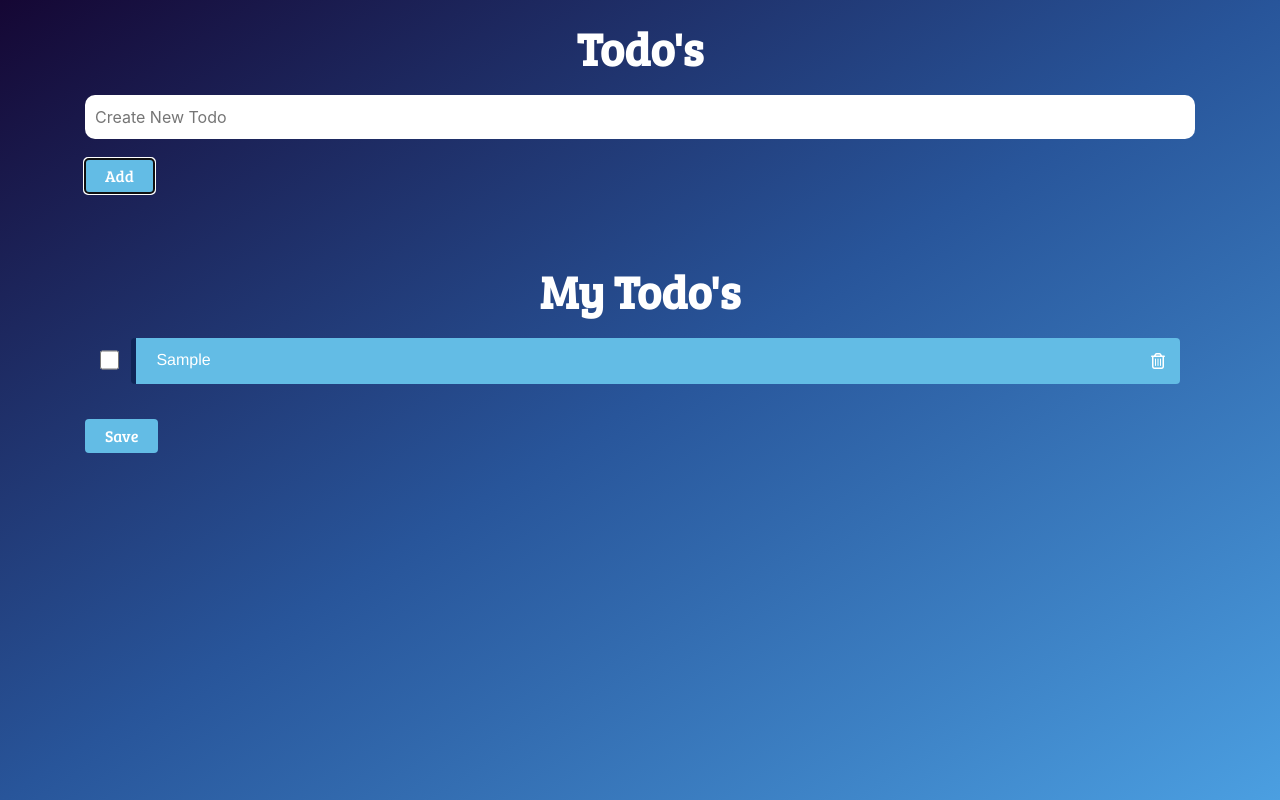
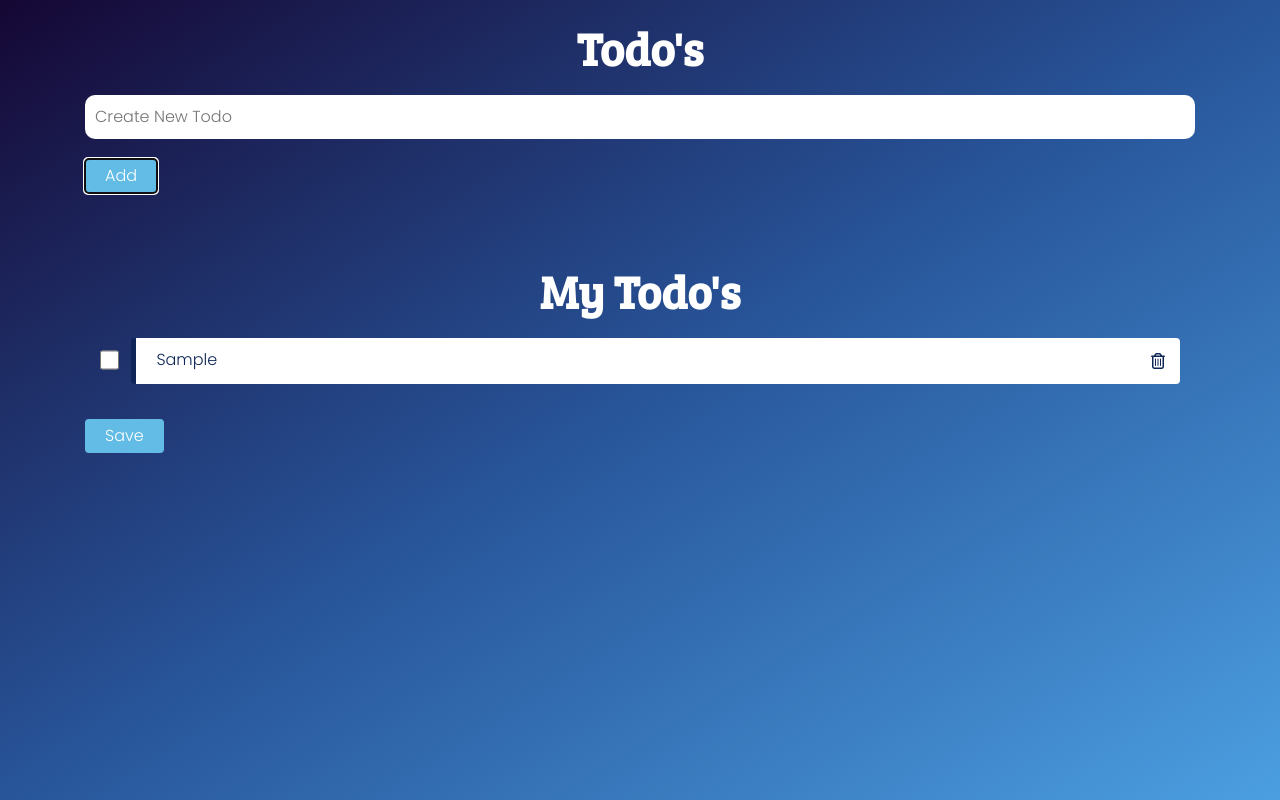
Before and after one commit to ujwalgaruda/ujwal-todoApplication, a plain HTML site: page index.html in a window 1280 px wide. Both pictures are taken after typing "Sample" into the empty fields and a click on the button "Add". Drawn offline with nearby package versions, Linux system fonts and the light colour scheme; a web font is replaced by a local one.

Commit message:
change fonts

```diff
--- a/todo.css
+++ b/todo.css
@@ -1,4 +1,5 @@
 @import url('https://fonts.googleapis.com/css2?family=Bree+Serif&family=Caveat:wght@400;700&family=Lobster&family=Monoton&family=Open+Sans:ital,wght@0,400;0,700;1,400;1,700&family=Playfair+Display+SC:ital,wght@0,400;0,700;1,700&family=Playfair+Display:ital,wght@0,400;0,700;1,700&family=Roboto:ital,wght@0,400;0,700;1,400;1,700&family=Source+Sans+Pro:ital,wght@0,400;0,700;1,700&family=Work+Sans:ital,wght@0,400;0,700;1,700&display=swap');
+@import url('https://fonts.googleapis.com/css2?family=Poppins:wght@200;300;600&display=swap');
 
 .bg-container {
     background-image: linear-gradient(to bottom right, #150734, #28559A, #4B9FE1);
@@ -22,13 +23,14 @@
     border-style: none;
     border-radius: 10px;
     padding: 10px;
+    font-family: 'Poppins', sans-serif;
 
 }
 
 .button {
     background-color: #63BCE5;
     color: white;
-    font-family: "Bree Serif";
+    font-family: 'Poppins', sans-serif;
     font-size: 16px;
     border-radius: 4px;
     border-style: none;
@@ -67,7 +69,7 @@
 }
 
 .label-container {
-    background-color: #63BCE5;
+    background-color: #fff;
     border-style: solid;
     border-width: 5px;
     border-color: #0F2557;
@@ -79,8 +81,8 @@
 }
 
 .check-box-label {
-    font-family: "helvetica";
-    color: white;
+    font-family: 'Poppins', sans-serif;
+    color: #0F2557;
     font-size: 16px;
     font-weight: 400;
     width: 82%;
@@ -93,7 +95,7 @@
 }
 
 .delete-container {
-    color: white;
+    color: #0F2557;
     text-align: right;
     width: 18%;
 }
```
